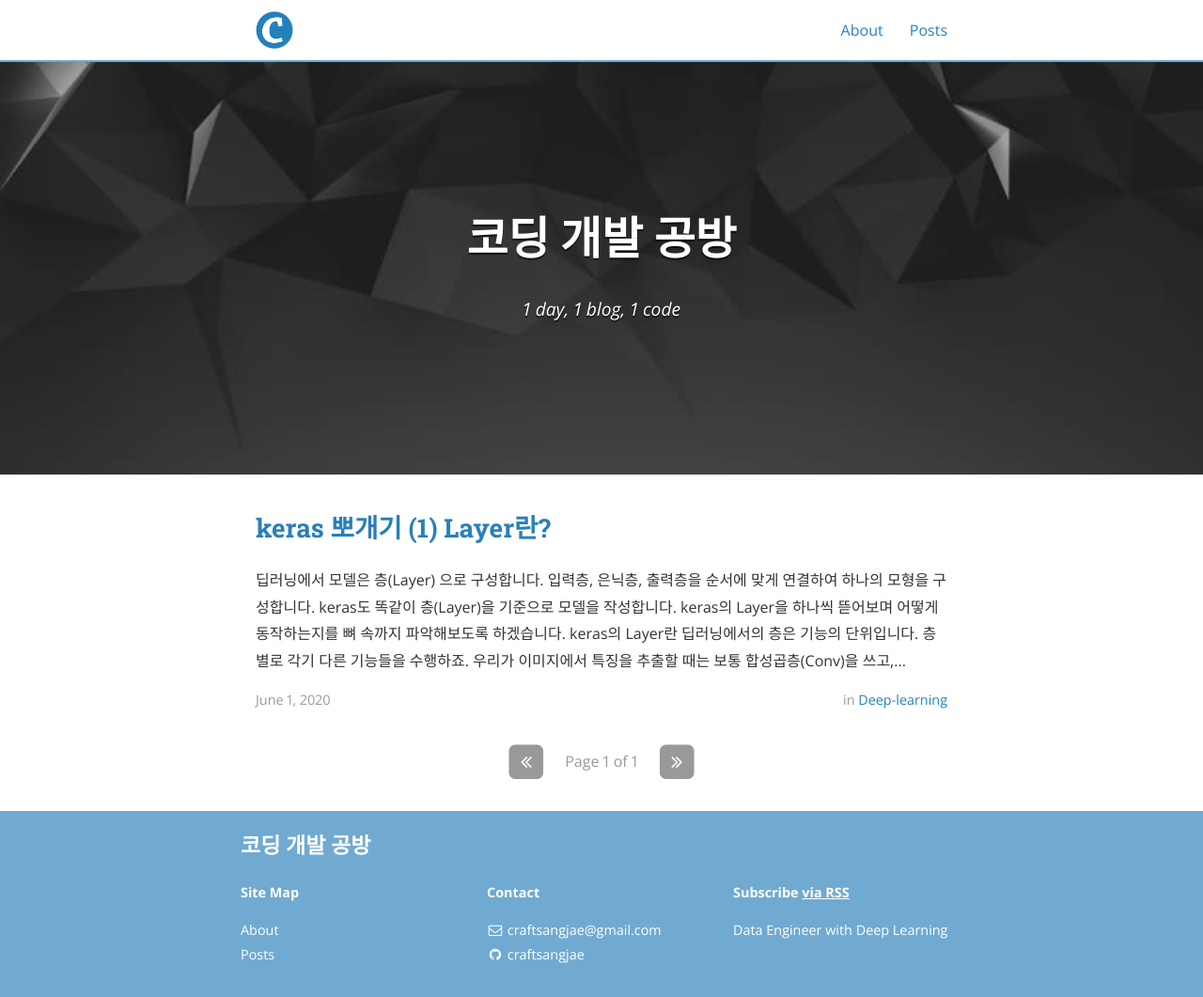
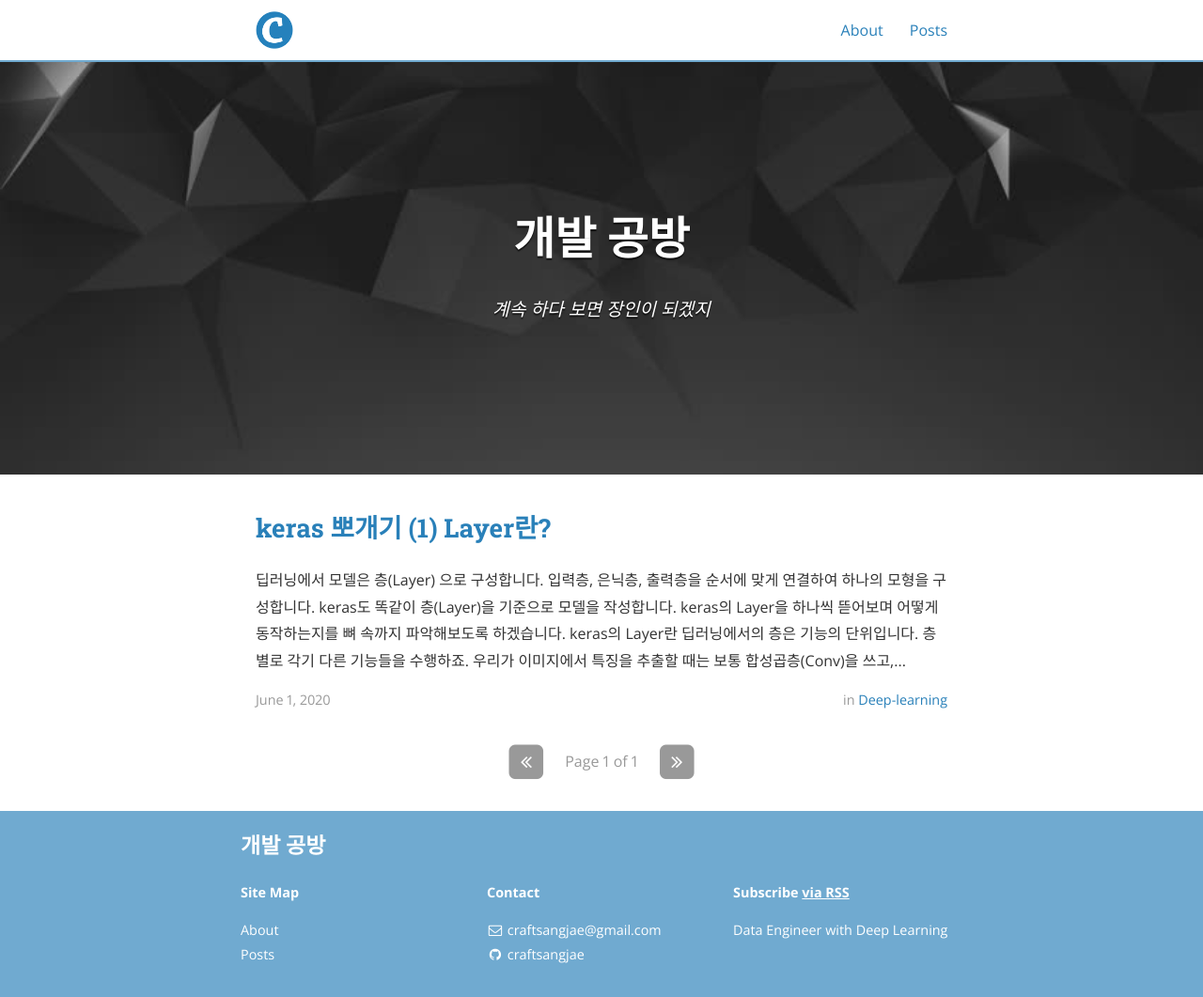
Before and after one commit to craftsangjae/craftsangjae.github.io, a Jekyll site: the page built from index.html, in a window 1280 px wide and 1061 px high. Shown: the whole window at 94% size. Built offline with Jekyll 4.4.1, drawn with Linux system fonts in a browser that asks for light colours; nearby versions of some CDN libraries; the list of posts is cut into pages by our own code.

Commit message:
title & subtitle 변경

```diff
--- a/_config.yml
+++ b/_config.yml
@@ -11,8 +11,8 @@ exclude:
   - "/vendor/"
 
 # Site settings
-title: 코딩 개발 공방
-subtitle: "1 day, 1 blog, 1 code"
+title: 개발 공방
+subtitle: "계속 하다 보면 장인이 되겠지"
 email: craftsangjae@gmail.com
 name: SangJae Kang
 description: >
```
